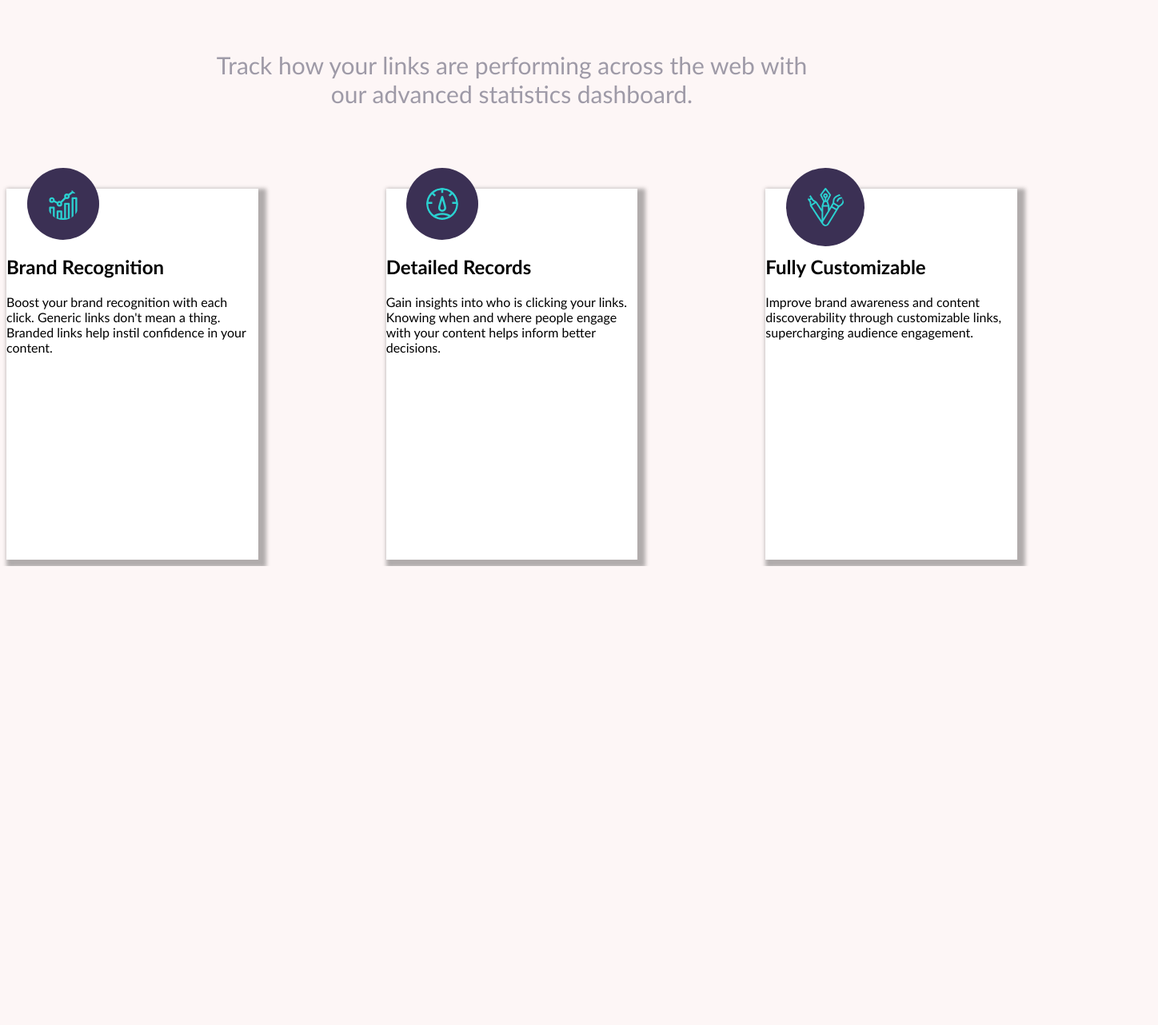
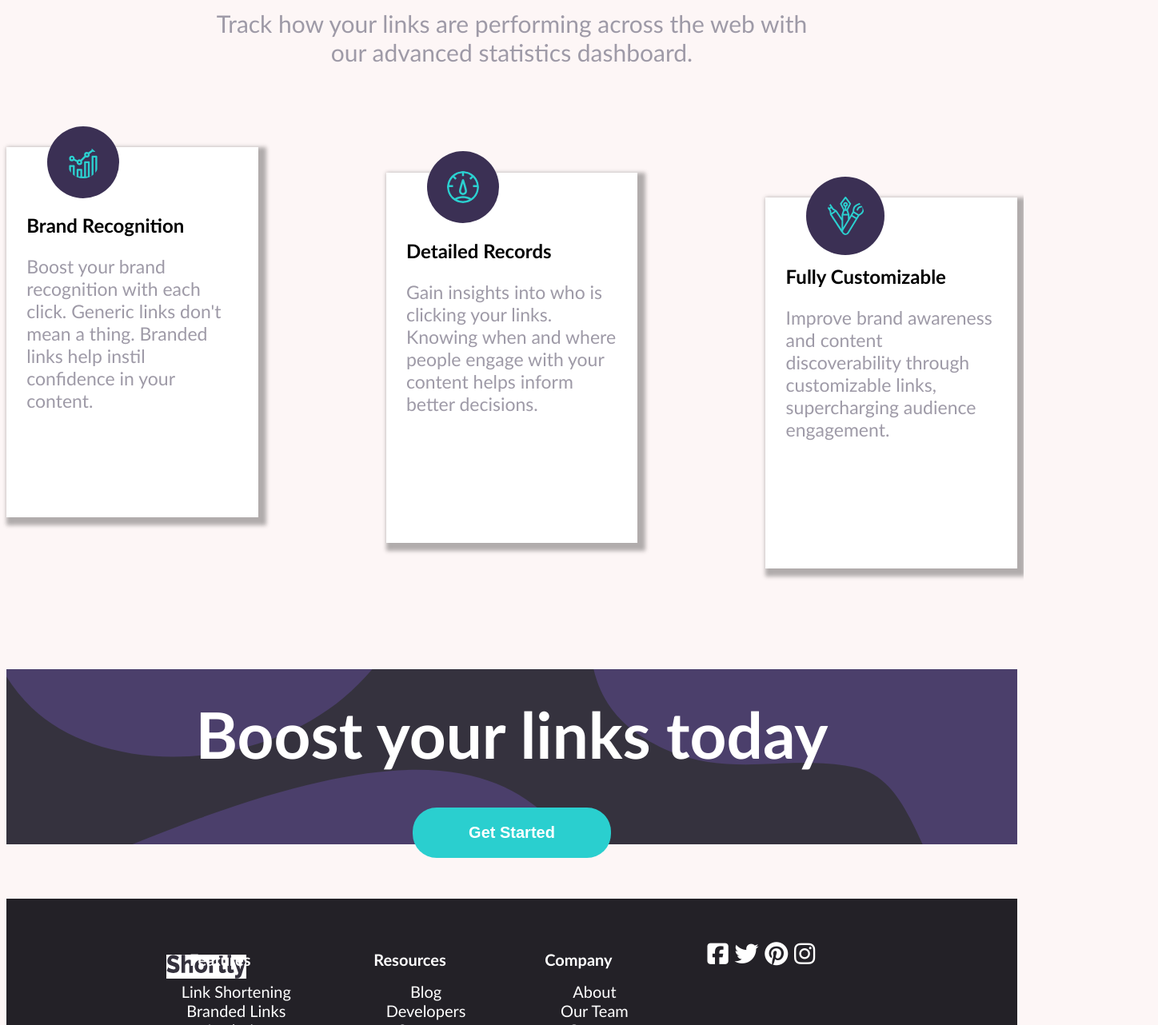
Before and after one commit to Kamogelomokgweetsi01/url-shortening-api-master, a plain HTML site: page index.html in a window 1280 px wide. Shown: the part 1518-2800 px from the top of the page at 80% size, 1448 px wide, since content can reach past the window. Before the commit the page ends 2226 px from the top, so only its background shows below. Drawn offline with Linux system fonts and the light colour scheme.

Commit message:
small changes

```diff
--- a/index.html
+++ b/index.html
@@ -9,6 +9,8 @@
   <title>Frontend Mentor | Shortly URL shortening API Challenge</title>
 
   <link rel="stylesheet" href="style.css">
+
+  <script src="https://kit.fontawesome.com/ffef293ed1.js" crossorigin="anonymous"></script>
 
 </head>
 <body>
@@ -56,7 +58,7 @@
     <section class="secondClass">
 
       <div>
-        <img src="./images/bg-boost-desktop.svg" />
+        <img src="./images/bg-shorten-desktop.svg" />
       </div>
 
       <div>
@@ -92,7 +94,7 @@
 
       </div>
 
-      <div id="box">
+      <div id="box2">
         <img src="./images/icon-detailed-records.svg" />
 
         <h1>Detailed Records</h1>
@@ -102,7 +104,7 @@
 
       </div>
 
-      <div id="box">
+      <div id="box3">
         <img src="./images/icon-fully-customizable.svg" />
 
         <h1>Fully Customizable</h1>
@@ -116,43 +118,74 @@
 
     </section>
 
+    <section class="boost">
+
+      <img src="./images/bg-boost-desktop.svg" />
+
+      <h1>Boost your links today</h1>
+
+      <button>Get Started</button>
+
+    </section>
+
+  </main>
+
+  <footer>
 
 
 
-  </main>
-
-  <!-----
+    <div id="logo">
+      <img src="./images/logo.svg" />
+    </div>
 
 
+    <div id="foot">
+
+      <h1>Features</h1>
+
+      <ul>
+        <li><a href="#">Link Shortening</a></li>
+        <li><a href="#">Branded Links</a></li>
+        <li><a href="#">Analytics</a></li>
+      </ul>
+
+    </div>
 
 
+    <div id="foot">
+
+      <h1>Resources</h1>
+
+      <ul>
+        <li><a href="#">Blog</a></li>
+        <li><a href="#">Developers</a></li>
+        <li><a href="#">Support</a></li>
+      </ul>
 
 
-  Boost your links today
-
-  Get Started
-
-  Features
-
-  Link Shortening
-  Branded Links
-  Analytics
-
-  Resources
-
-  Blog
-  Developers
-  Support
-
-  Company
-
-  About
-  Our Team
-  Careers
-  Contact
+    </div>
 
 
+    <div id="foot">
+      <h1>Company</h1>
+      <ul>
+        <li><a href="#">About</a></li>
+        <li><a href="#">Our Team</a></li>
+        <li><a href="#">Careers</a></li>
+        <li><a href="#">Contact</a></li>
+      </ul>
+    </div>
 
+    <div id="icon">
+      <a href="#"><i class="fa-brands fa-square-facebook"></i></a>
+      <a href="#"><i class="fa-brands fa-twitter"></i></a>
+      <a href="#"><i class="fa-brands fa-pinterest"></i></a>
+      <a href="#"><i class="fa-brands fa-instagram"></i></a>
+    </div>
+
+  </footer>
+
+<!---
 
   <footer class="attribution">
     Challenge by <a href="https://www.frontendmentor.io?ref=challenge">Frontend Mentor</a>.
--- a/style.css
+++ b/style.css
@@ -8,6 +8,7 @@ header {
     justify-content: space-between;
     margin-left: 3%;
     margin-right: 3%;
+    margin-top: 1%;
 }
 
 nav {
@@ -64,6 +65,7 @@ header button {
 .firstClass p {
     font-size: 30px;
     margin-top: -7%;
+    color: hsl(257, 7%, 63%);
 }
 
 .firstClass button {
@@ -74,6 +76,7 @@ header button {
     font-size: 20px;
     font-weight: 700;
     color: white;
+    cursor: pointer;
 }
 
 .secondClass{
@@ -87,13 +90,13 @@ header button {
 }
 
 .secondClass form {
-    margin-top: -8%;
+    margin-top: -6%;
 }
 
 .secondClass input {
     border: none;
     height: 60px;
-    width: 1000px;
+    width: 800px;
     padding: 27px 20px;
     border-radius: 10px;
     font-size: 19px;
@@ -109,6 +112,8 @@ header button {
     font-size: 18px;
     font-weight: bolder;
     color: white;
+    cursor: pointer;
+    margin-left: 1%;
 }
 
 #stats {
@@ -139,7 +144,41 @@ header button {
     background-color: white;
     box-shadow: 5px 5px 5px 5px rgba(0, 0, 0, 0.3);
     padding-top: 5%;
+    padding-left: 2%;
+    padding-right: 2%;
+
 }
+
+#box2{
+    border: none;
+    width: 400px;
+    height: 400px;
+    background-color: white;
+    box-shadow: 5px 5px 5px 5px rgba(0, 0, 0, 0.3);
+    padding-top: 5%;
+    margin-top: 2.5%;
+    padding-left: 2%;
+    padding-right: 2%;
+}
+
+#box3{
+    border: none;
+    width: 400px;
+    height: 400px;
+    background-color: white;
+    box-shadow: 5px 5px 5px 5px rgba(0, 0, 0, 0.3);
+    padding-top: 5%;
+    margin-top: 5%;
+    padding-left: 2%;
+    padding-right: 2%;
+}
+
+.boxes p {
+    color: hsl(257, 7%, 63%);
+    font-size: 23px;
+    font-weight: 400;
+}
+
 
 .boxes img {
     position: absolute;
@@ -149,3 +188,82 @@ header button {
     margin-top: -7%;
     margin-left: 2%;
 }
+
+
+.boost {
+    margin-top: 10%;
+    text-align: center;
+}
+
+.boost img {
+    background-color: hsl(255, 11%, 22%);
+    width: 100%;
+}
+
+.boost h1 {
+    font-size: 80px;
+    color: white;
+    margin-top: -15%;
+}
+
+.boost button {
+    border: none;
+    padding: 20px 70px;
+    border-radius: 30px;
+    background-color: hsl(180, 66%, 49%);
+    font-size: 20px;
+    font-weight: 700;
+    color: white;
+    margin-top: -8%;
+    cursor: pointer;
+}
+
+footer {
+    display: flex;
+    margin-top: 4%;
+    background-color: hsl(260, 8%, 14%);
+    padding: 20px 0;
+    text-align: center;
+    color: white;
+    justify-content: space-between;
+    padding-right: 20%;
+}
+
+#logo img {
+    margin-top: 50%;
+    width: 100px;
+    height: 30px;
+    background-color: white;
+    margin-left: 200%;
+}
+
+footer ul {
+    list-style-type: none;
+    gap: 2rem;
+}
+
+#foot {
+    margin-top: 3%;
+}
+
+#foot a {
+    text-decoration: none;
+    color: white;
+    font-size: 20px;
+}
+
+#foot h1{
+    font-size: 20px;
+}
+
+#icon a {
+    text-decoration: none;
+    color: white;
+}
+
+#icon {
+    font-size: 30px;
+    margin-top: 3%;
+    margin-left: 20px;
+    cursor: pointer;
+}
```
